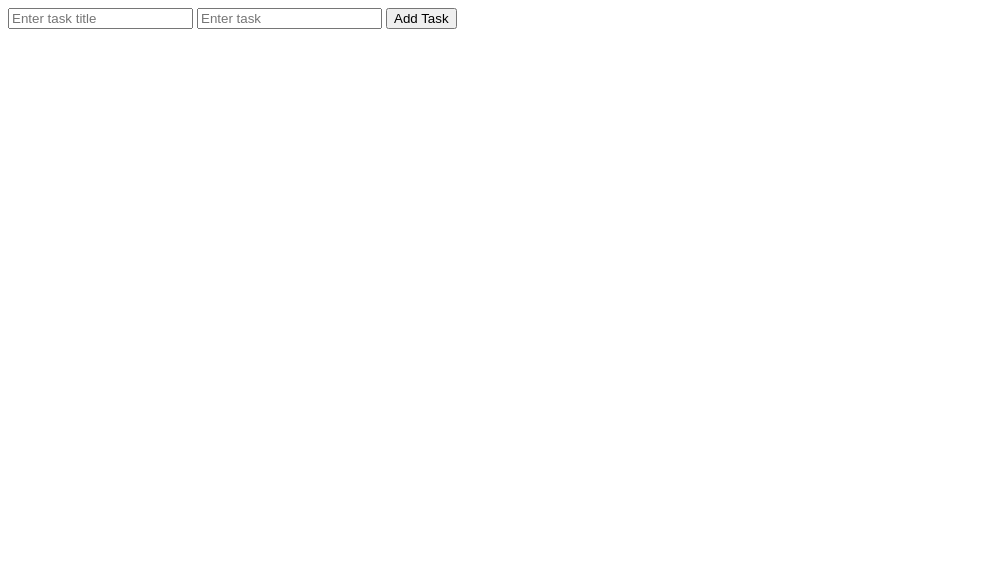
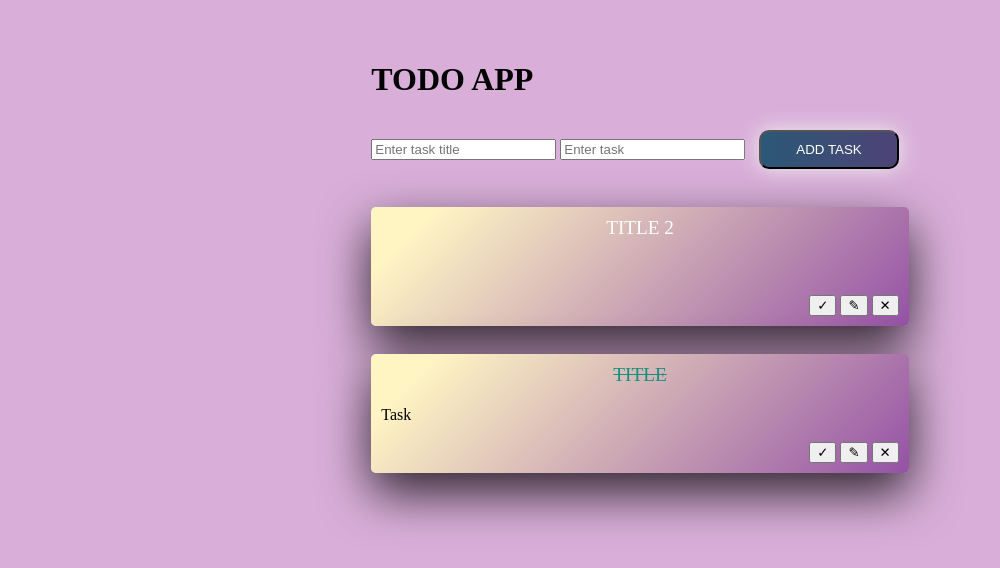
Before and after one commit to chas-academy/u04-todo-app-MassiWR, a PHP site: page / in a window 1280 px wide. Shown: the top 568 px of the page, without its empty margins (0-1000 px from the left). Run offline with PHP 8.4, Linux system fonts and the light colour scheme; data comes from the database, SQL or seed files in the repository; data that the repository does not hold is empty.

Commit message:
Add sql.db and styling

```diff
--- a/app/public/css/style.css
+++ b/app/public/css/style.css
@@ -0,0 +1,75 @@
+body {
+  margin: 30px;
+  padding: 10px;
+  background-color: #d9afd9;
+  display: flex;
+  justify-content: center;
+  align-items: center;
+}
+
+.card {
+  background-image: linear-gradient(135deg, #fff5c3 10%, #9452a5 100%);
+  border-radius: 5px;
+  padding-bottom: 10px;
+  box-shadow: 0 20px 50px rgba(0, 0, 0, 0.8);
+}
+
+.title {
+  font-size: larger;
+  text-align: center;
+  margin: 10px;
+  padding: 10px 35px;
+  text-transform: uppercase;
+  transition: 0.5s;
+  background-size: 200% auto;
+  color: white;
+}
+
+.title-done {
+  font-size: larger;
+  text-align: center;
+  margin: 10px;
+  padding: 10px 35px;
+  text-transform: uppercase;
+  transition: 0.5s;
+  background-size: 200% auto;
+  color: rgb(21, 143, 127);
+  text-decoration: line-through;
+}
+
+.task {
+  font-size: medium;
+  text-align: left;
+  padding-left: 10px;
+}
+
+.icons {
+  text-align: right;
+  padding-right: 10px;
+}
+
+.btn-grad {
+  background-image: linear-gradient(
+    to right,
+    #2b5876 0%,
+    #4e4376 51%,
+    #2b5876 100%
+  );
+}
+
+.btn-grad {
+  margin: 10px;
+  padding: 10px 35px;
+  text-transform: uppercase;
+  transition: 0.5s;
+  background-size: 200% auto;
+  color: white;
+  box-shadow: 0 0 20px #eee;
+  border-radius: 10px;
+}
+
+.btn-grad:hover {
+  background-position: right center; /* change the direction of the change here */
+  color: #fff;
+  text-decoration: none;
+}
--- a/app/public/functions.php
+++ b/app/public/functions.php
@@ -6,6 +6,11 @@ function print_header($title)
 
 {
     echo <<<HEADER
+
+
+
+
+
 
 
 
@@ -24,6 +29,8 @@ function print_header($title)
 
 
 <body>
+   <div class="main-container">
+	<h1>TODO APP</h1>
 
 
 HEADER;
@@ -33,7 +40,6 @@ function print_footer()
 
 {
     echo <<<FOOTER
-
     </body>
 </html>
 
@@ -72,6 +78,13 @@ if (isset($_GET['taskDone'])) {
     $stmt = $connection->prepare('UPDATE todos SET done = true WHERE id = :id');
     $stmt->bindValue(':id', $id);
     $stmt->execute();
+    if (headers_sent()) {
+        die("Redirect failed.");
+    }
+    else {
+        $connection = null;
+        exit(header("Location: index.php"));
+    }
 
 }
 
@@ -80,10 +93,17 @@ if (isset($_POST['update'])) {
     $changeTitle = $_POST['title'];
     $changeTask = $_POST['task'];
     $id = $_GET['editTask'];
-    $stmt = $connection->prepare('UPDATE todos SET title = :title, task = :task WHERE id = :id');
+    $stmt = $connection->prepare('UPDATE todos SET title = :title, task = :task, done = false WHERE id = :id');
     $stmt->bindParam(':id', $id);
     $stmt->bindParam(':title', $changeTitle);
     $stmt->bindParam(':task', $changeTask);
     $stmt->execute();
+    if (headers_sent()) {
+        die("Redirect failed.");
+    }
+    else {
+        $connection = null;
+        exit(header("Location: index.php"));
+    }
 
 }
--- a/app/public/index.php
+++ b/app/public/index.php
@@ -7,32 +7,32 @@ include('config.php');
 
 ?>
 
-
 <?= print_header('ToDo')?>
 
 <?php
 
 // SELECT title and task to use them as placeholder when editing a task
-$todos = $connection->query("SELECT title, task FROM todos");
+$todos = $connection->query("SELECT * FROM todos");
 $row = $todos->fetch(PDO::FETCH_ASSOC);
 
+?>
 
+<?php
 //If edit button is pressed, show this form to edit and update a task
 if (isset($_GET['editTask'])) { ?>
 			<form action="" method="post">
-					<input type="text" name="title" class="title_input" placeholder="<?php echo $row['title']; ?> " required>
-					<input type="text" name="task" class="task_input" placeholder="<?php echo $row['task']; ?>">
-					<button type="submit" name="update">Update</button>
+					<input type="text" name="title" placeholder="<?php echo "Edit " . $row['title']; ?> " required>
+					<input type="text" name="task" placeholder="<?php echo "Edit " .  $row['task']; ?>">
+					<button type="submit"  class="btn-grad" name="update">Update</button>
 			</form>
-
 			<?php
 }
 // The form to add a post
 else { ?>
 			<form action="" method="post">
-					<input type="text" name="title" class="title" placeholder="Enter task title" required>
-					<input type="text" name="task" class="task" placeholder="Enter task">
-					<button type="submit" class="pulse" name="add">Add Task</button>
+					<input type="text" name="title" placeholder="Enter task title" required>
+					<input type="text" name="task" placeholder="Enter task">
+					<button type="submit" class="btn-grad" name="add">Add Task</button>
 			</form>
 			<?php
 }?>
@@ -44,14 +44,30 @@ else { ?>
 $todos = $connection->query("SELECT * FROM todos ORDER BY id DESC");
 while ($row = $todos->fetch(PDO::FETCH_ASSOC)) {
 	echo "<br>";
-	echo $row['title'] . "\n";
-	echo $row['task'] . "\n";
-	echo "<br>";
 ?>
-    <a href="index.php?taskDone=<?php echo $row['id']; ?>"><button>Complete</button></a>
-    <a href="index.php?editTask=<?php echo $row['id']; ?>"><button>Edit</button></a>
-	<a href="index.php?delete=<?php echo $row['id']; ?>"><button>Delete</button></a>
+	<section class="card"> <?php
 
+	  if($row['done'] === 1) { ?>
+
+		<section class="title-done"><?php echo $row['title'] . "\n"; ?></section>
+		<section class="task"><?php echo $row['task'] . "\n"; ?> <br></section>
+
+		<?php
+
+	  } else { ?>
+		<section class="title"><?php echo $row['title'] . "\n"; ?></section>
+		<section class="task"><?php echo $row['task'] . "\n"; ?><br></section> <?php
+	  }
+
+	  ?>
+	   <section class="icons">
+	   <br>
+	   <a href="index.php?taskDone=<?php echo $row['id']; ?>"><button>&#10003</button></a>
+	   <a href="index.php?editTask=<?php echo $row['id']; ?>"><button>&#9998;</button></a>
+	   <a href="index.php?delete=<?php echo $row['id']; ?>"><button>&#10005;</button></a>
+	   </section>
+
+	</section>
 <?php
 }
 ?>
```
Also changed, not shown: db.sql (added, +18 -0 lines), README.md.
